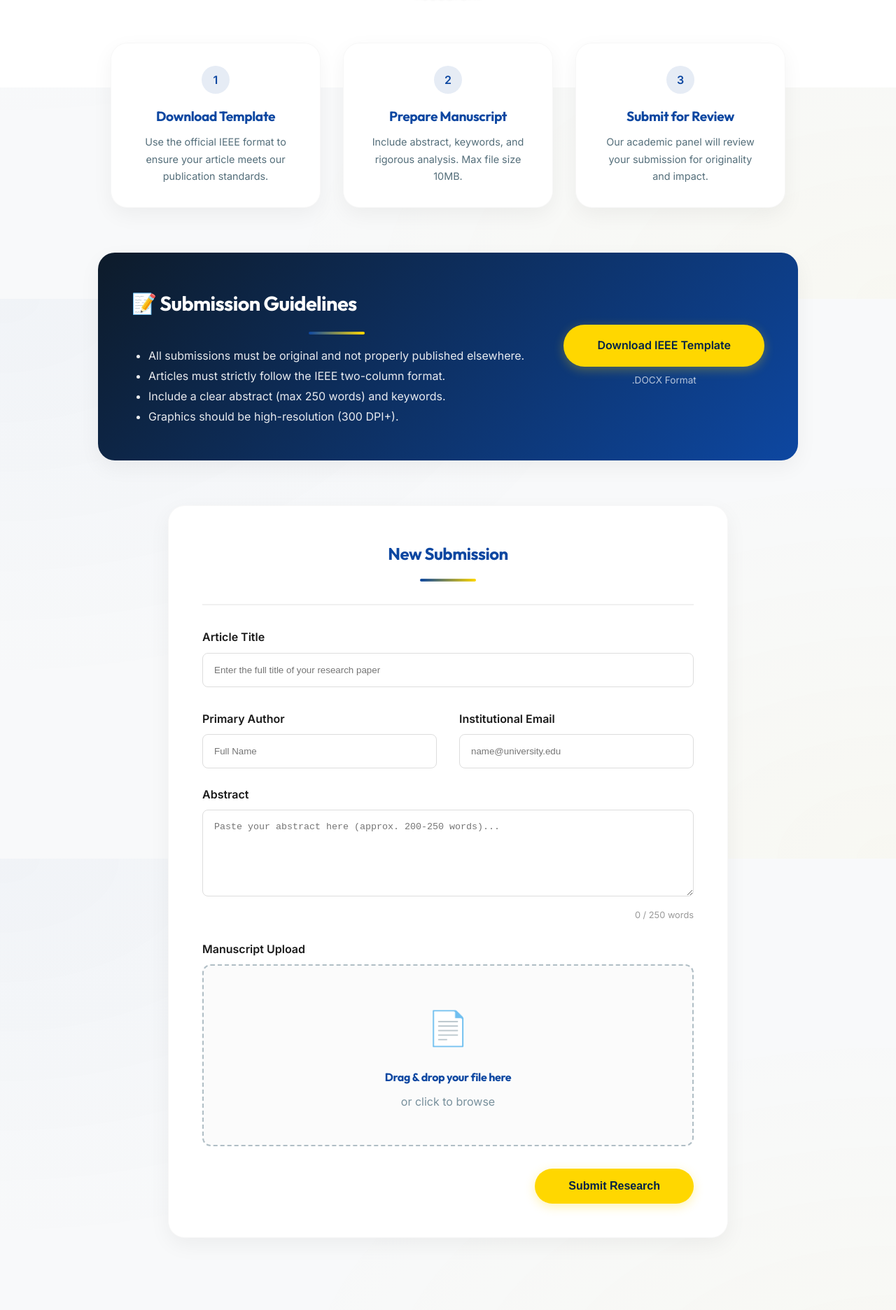
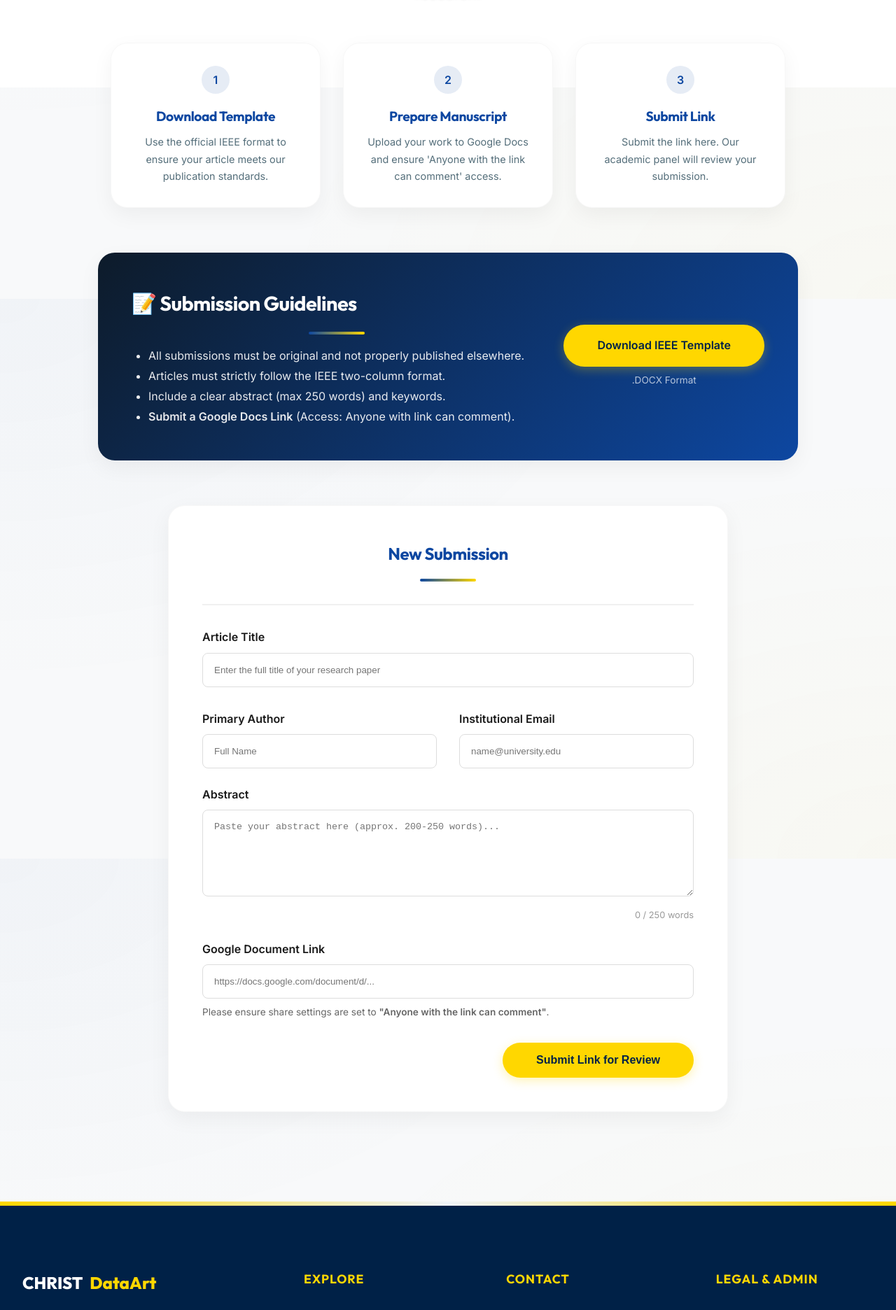
Before and after one commit to itmuseum-christuniversity/IT-Museum, a React (Vite) app: page /submission in a window 1280 px wide. Shown: the part 373-2245 px from the top of the page at 70% size. Built offline with nearby package versions, Linux system fonts and the light colour scheme.

Commit message:
Keyword extraction update

```diff
--- a/src/components/admin/ReviewPanel.tsx
+++ b/src/components/admin/ReviewPanel.tsx
@@ -6,9 +6,10 @@ interface ReviewPanelProps {
     currentStageStatus: Article['status'];
     nextStageStatus: Article['status'];
     reviewerName: string;
+    onActionComplete?: () => void;
 }
 
-export default function ReviewPanel({ title, currentStageStatus, nextStageStatus, reviewerName: _reviewerName }: ReviewPanelProps) {
+export default function ReviewPanel({ title, currentStageStatus, nextStageStatus, reviewerName: _reviewerName, onActionComplete }: ReviewPanelProps) {
     const [articles, setArticles] = useState<Article[]>([]);
     const [loading, setLoading] = useState(true);
 
@@ -68,6 +69,7 @@ export default function ReviewPanel({ title, currentStageStatus, nextStageStatus
                 await articleService.updateStatus(articleId, nextStageStatus);
                 // Refresh list locally
                 setArticles(articles.filter(a => a.id !== articleId));
+                if (onActionComplete) onActionComplete();
             }
         } catch (error: any) {
             alert("Error approving: " + error.message);
--- a/src/pages/Collection.tsx
+++ b/src/pages/Collection.tsx
@@ -122,9 +122,6 @@ export default function Collection() {
                                     <div className="gallery-content">
                                         <div style={{ display: 'flex', gap: '0.5rem', flexWrap: 'wrap', marginBottom: '0.5rem' }}>
                                             <span className="gallery-tag">Research Paper</span>
-                                            {article.tags?.slice(0, 2).map((t, i) => (
-                                                <span key={i} style={{ fontSize: '0.7rem', padding: '2px 8px', background: '#eee', borderRadius: '4px', color: '#666' }}>{t}</span>
-                                            ))}
                                         </div>
                                         <h3>{article.title}</h3>
                                         <p style={{ color: 'var(--text-muted)', marginTop: '0.5rem' }}>By {article.author_name}</p>
--- a/src/pages/Submission.tsx
+++ b/src/pages/Submission.tsx
@@ -5,7 +5,7 @@ import { articleService } from '../services/articleService';
 export default function Submission() {
     useScrollAnimation();
     const [loading, setLoading] = useState(false);
-    const [file, setFile] = useState<File | null>(null);
+    const [googleDocUrl, setGoogleDocUrl] = useState('');
     const [formData, setFormData] = useState({
         title: '',
         author: '',
@@ -13,23 +13,13 @@ export default function Submission() {
         abstract: ''
     });
 
-    const handleFileChange = (e: React.ChangeEvent<HTMLInputElement>) => {
-        if (e.target.files && e.target.files[0]) {
-            setFile(e.target.files[0]);
-        }
-    };
-
     const handleSubmit = async (e: FormEvent) => {
         e.preventDefault();
         setLoading(true);
 
         try {
-            // Note: mixing Firestore and hypothetical storage upload
-            // In a real app, upload file to Storage, get URL, then save to Firestore.
-            // For now, we simulate the file URL.
-
-            if (!file) {
-                alert('Please select a file to upload.');
+            if (!googleDocUrl.includes('docs.google.com')) {
+                alert('Please provide a valid Google Docs URL (docs.google.com).');
                 setLoading(false);
                 return;
             }
@@ -41,11 +31,11 @@ export default function Submission() {
                 institution_email: formData.email,
                 abstract: formData.abstract,
                 status: 'submitted'
-            }, file);
+            }, googleDocUrl);
 
-            alert('Thank you for your submission! Our academic panel will review it shortly.');
+            alert('Thank you for your submission! Our academic panel will review it using the link provided.');
             setFormData({ title: '', author: '', email: '', abstract: '' });
-            setFile(null);
+            setGoogleDocUrl('');
         } catch (error: any) {
             console.error("Error submitting document: ", error);
             alert('Submission failed: ' + error.message);
@@ -87,7 +77,7 @@ export default function Submission() {
                             alignItems: 'center', justifyContent: 'center', fontWeight: 700, margin: '0 auto 1rem'
                         }}>2</div>
                         <h3 style={{ fontSize: '1.2rem', marginBottom: '0.5rem' }}>Prepare Manuscript</h3>
-                        <p style={{ fontSize: '0.9rem', color: 'var(--text-muted)' }}>Include abstract, keywords, and rigorous analysis. Max file size 10MB.</p>
+                        <p style={{ fontSize: '0.9rem', color: 'var(--text-muted)' }}>Upload your work to Google Docs and ensure 'Anyone with the link can comment' access.</p>
                     </div>
 
                     <div className="card-premium" style={{ flex: '1', minWidth: '250px', maxWidth: '300px', textAlign: 'center', padding: '2rem' }}>
@@ -96,8 +86,8 @@ export default function Submission() {
                             width: '40px', height: '40px', borderRadius: '50%', display: 'flex',
                             alignItems: 'center', justifyContent: 'center', fontWeight: 700, margin: '0 auto 1rem'
                         }}>3</div>
-                        <h3 style={{ fontSize: '1.2rem', marginBottom: '0.5rem' }}>Submit for Review</h3>
-                        <p style={{ fontSize: '0.9rem', color: 'var(--text-muted)' }}>Our academic panel will review your submission for originality and impact.</p>
+                        <h3 style={{ fontSize: '1.2rem', marginBottom: '0.5rem' }}>Submit Link</h3>
+                        <p style={{ fontSize: '0.9rem', color: 'var(--text-muted)' }}>Submit the link here. Our academic panel will review your submission.</p>
                     </div>
                 </div>
 
@@ -115,7 +105,7 @@ export default function Submission() {
                                     <li>All submissions must be original and not properly published elsewhere.</li>
                                     <li>Articles must strictly follow the IEEE two-column format.</li>
                                     <li>Include a clear abstract (max 250 words) and keywords.</li>
-                                    <li>Graphics should be high-resolution (300 DPI+).</li>
+                                    <li><strong>Submit a Google Docs Link</strong> (Access: Anyone with link can comment).</li>
                                 </ul>
                             </div>
                             <div>
@@ -187,27 +177,23 @@ export default function Submission() {
                         </div>
 
                         <div style={{ marginBottom: '2rem' }}>
-                            <label style={{ display: 'block', marginBottom: '0.5rem', fontWeight: 600 }}>Manuscript Upload</label>
-                            <div style={{
-                                padding: '3rem', border: '2px dashed #b0bec5', borderRadius: '12px', textAlign: 'center',
-                                background: '#fbfbfb', cursor: 'pointer', position: 'relative'
-                            }}>
-                                <input
-                                    type="file"
-                                    required
-                                    accept=".pdf,.doc,.docx"
-                                    onChange={handleFileChange}
-                                    style={{ position: 'absolute', top: 0, left: 0, width: '100%', height: '100%', opacity: 0, cursor: 'pointer' }}
-                                />
-                                <div style={{ fontSize: '3rem', marginBottom: '1rem' }}>📄</div>
-                                <h4 style={{ marginBottom: '0.5rem' }}>{file ? file.name : "Drag & drop your file here"}</h4>
-                                <p style={{ color: '#78909c' }}>or click to browse</p>
-                            </div>
+                            <label style={{ display: 'block', marginBottom: '0.5rem', fontWeight: 600 }}>Google Document Link</label>
+                            <input
+                                type="url"
+                                required
+                                placeholder="https://docs.google.com/document/d/..."
+                                value={googleDocUrl}
+                                onChange={e => setGoogleDocUrl(e.target.value)}
+                                style={{ width: '100%', padding: '1rem', border: '1px solid #ddd', borderRadius: '8px' }}
+                            />
+                            <p style={{ color: '#666', fontSize: '0.85rem', marginTop: '0.5rem' }}>
+                                Please ensure share settings are set to <strong>"Anyone with the link can comment"</strong>.
+                            </p>
                         </div>
 
                         <div style={{ display: 'flex', justifyContent: 'flex-end', gap: '1rem' }}>
                             <button type="submit" className="cta-button" disabled={loading}>
-                                {loading ? 'Submitting...' : 'Submit Research'}
+                                {loading ? 'Submitting...' : 'Submit Link for Review'}
                             </button>
                         </div>
                     </form>
--- a/src/services/articleService.ts
+++ b/src/services/articleService.ts
@@ -16,30 +16,15 @@ export interface Article {
 
 export const articleService = {
     // Submit a new article
-    async submitArticle(data: Article, file: File) {
-        // 1. Upload File
-        const fileExt = file.name.split('.').pop();
-        const fileName = `${Math.random().toString(36).substring(2)}_${Date.now()}.${fileExt}`;
-        const filePath = `${fileName}`;
-
-        const { error: uploadError } = await supabase.storage
-            .from('research-papers')
-            .upload(filePath, file);
-
-        if (uploadError) throw uploadError;
-
-        // 2. Get Public URL
-        const { data: { publicUrl } } = supabase.storage
-            .from('research-papers')
-            .getPublicUrl(filePath);
-
-        // 3. Insert Record
+    // Submit a new article
+    async submitArticle(data: Article, googleDocUrl: string) {
+        // Direct Insert Record with the URL
         const { data: article, error: dbError } = await supabase
             .from('articles')
             .insert([
                 {
                     ...data,
-                    file_url: publicUrl,
+                    file_url: googleDocUrl,
                     status: 'submitted'
                 }
             ])
```
Also changed, not shown: src/components/admin/KeywordExtractor.tsx (+39 -7 lines), src/pages/Admin.tsx (+3 -39 lines), 1 other file (tests, documents, lock files or other folders).
